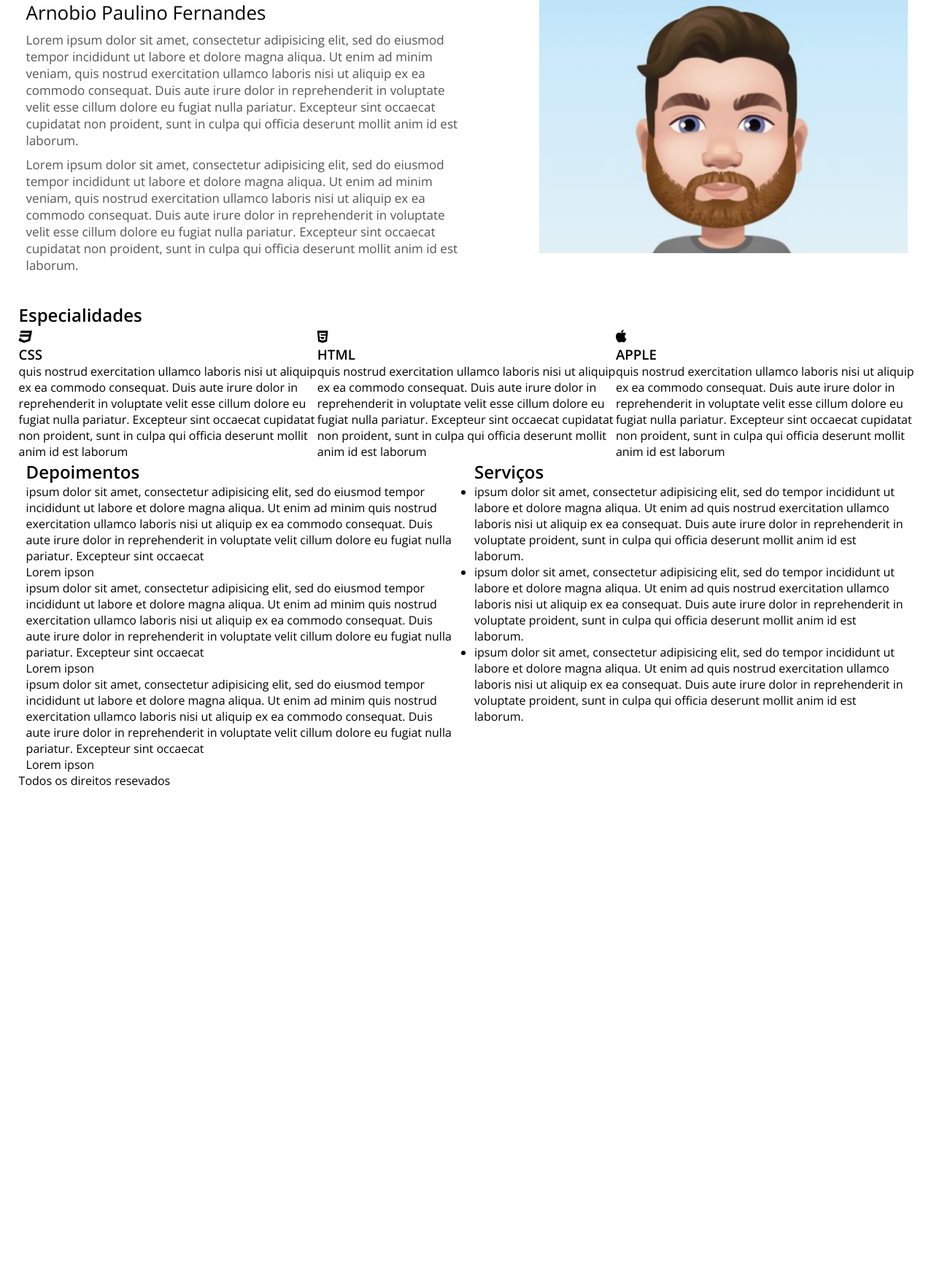
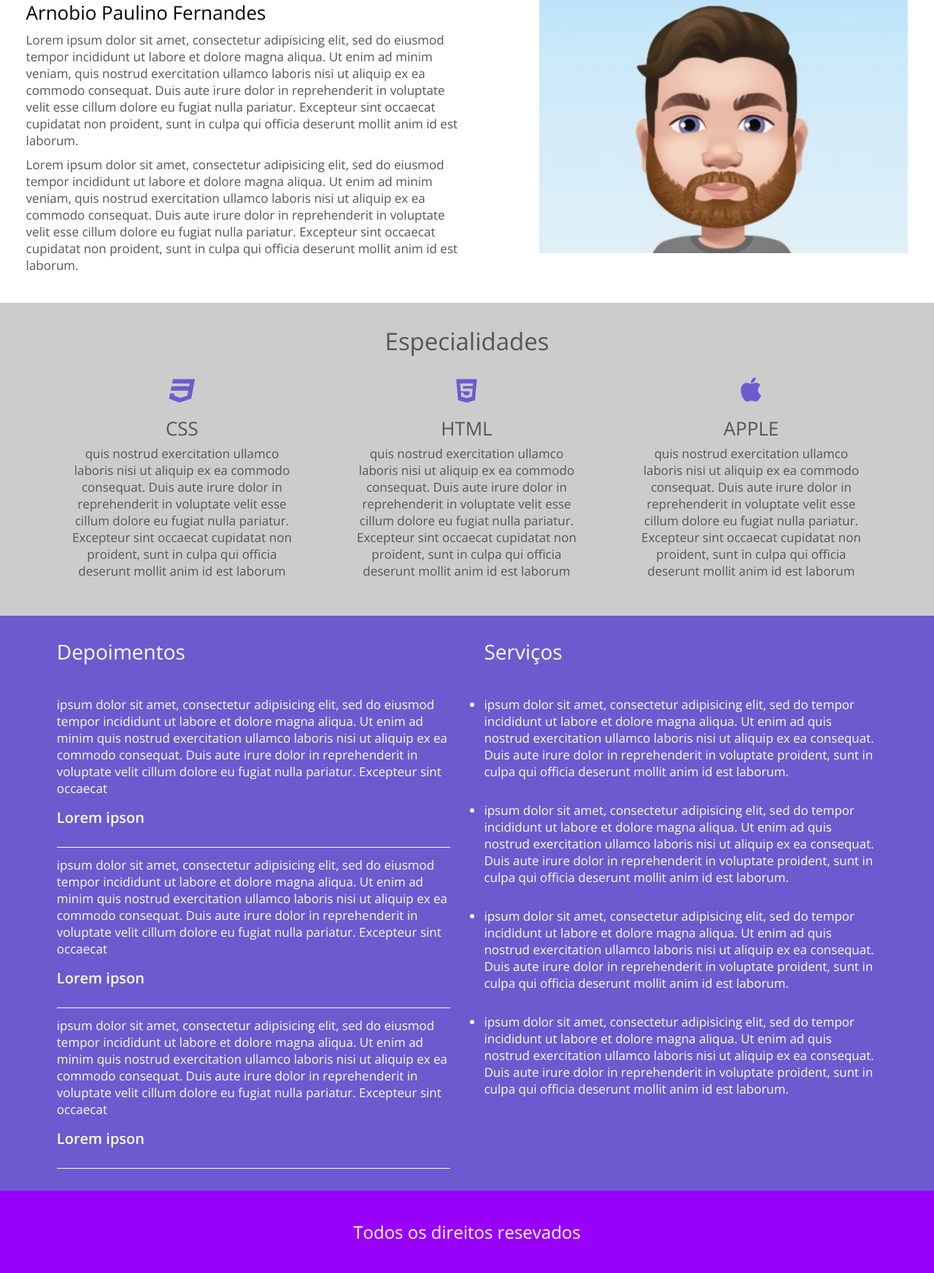
Before and after one commit to arnobiocmd/projetodozero, a PHP site: page / in a window 1280 px wide. Shown: the part 690-2435 px from the top of the page at 73% size. Before the commit the page ends 1767 px from the top, so only its background shows below. Run offline with PHP 8.4, Linux system fonts and the light colour scheme.

Commit message:
commit que foi finalizado a parte de HTML E CSS do site

```diff
--- a/assets/css/style.css
+++ b/assets/css/style.css
@@ -173,9 +173,94 @@ header{
 	font-size: 17px;
 	color: #555;
 }
+.especialidas{
+	padding:30px;
+	background-color: #ccc;
+}
+.especialidas h2.title{
+	text-align: center;
+	font-size: 33px;
+	color: #555;
+	font-weight: 400;
+}
+
+.box-especialidades{
+	padding: 20px 3%;
+	text-align: center;
+}
+.box-especialidades h3{
+	color: #6D5ACF;
+	font-size: 36px;
+	margin-bottom: 10px;
+}
+.box-especialidades h4{
+	color: #555;
+	font-size: 26px;
+	font-weight: 400;
+	margin-bottom: 5px;
+}
+.box-especialidades p{
+	color: #555;
+	font-size: 17px;
+}
+
+.extras{
+	padding: 30px;
+	background-color: #6D5ACF;
+}
+.extras h2.title{
+	color: white;
+	margin-bottom: 30px;
+	font-size: 28px;
+	font-weight: 400;
+}
+.depoimento-single{
+	border-bottom: 1px solid white;
+	padding: 12px 0;
+}
+.depoimento-single p{
+	margin-bottom: 15px;
+	color: white;
+	font-weight: 300;
+	font-size: 17px;
+}
+
+.depoimento-descricao p{
+
+}
+p.nome-autor{
+	font-size: 20px;
+	font-weight: bold;
 
 
+}
+.servicos-container,.depoimento-container{
+	padding: 0 2%;
+}
 
+.servicos{
+	padding: 12px 0;
+}
+.servicos ul{
+	color: white;
+	font-size: 17px;
+	font-weight: 300;
+
+}
+.servicos li{
+	margin-bottom: 30px;
+}
+
+footer{
+	padding: 40px;
+	background-color: #9900FA;
+}
+
+footer p{
+	text-align: center;
+	color: white;
+	font-size: 24px;
+}
 
 @media screen and (max-width: 768px){
 	.w50{
@@ -198,5 +283,8 @@ header{
 	.logo{
 		padding: 4px;
 	}
+	.w33{
+		width: 100%;
+	}
 
 }
--- a/index.php
+++ b/index.php
@@ -77,7 +77,7 @@
 			<h2 class="title">Especialidades</h2>
 			<div class="w33 left box-especialidades">
 				<h3><i class="fa fa-css3" aria-hidden="true"></i></h3>
-				<h3>CSS</h3>
+				<h4>CSS</h4>
 				<p>quis nostrud exercitation ullamco laboris nisi ut aliquip ex ea commodo
 				consequat. Duis aute irure dolor in reprehenderit in voluptate velit esse
 				cillum dolore eu fugiat nulla pariatur. Excepteur sint occaecat cupidatat non
@@ -85,7 +85,7 @@
 			</div>
 			<div class="w33 left box-especialidades">
 				<h3><i class="fa fa-html5" aria-hidden="true"></i></h3>
-				<h3>HTML</h3>
+				<h4>HTML</h4>
 				<p>quis nostrud exercitation ullamco laboris nisi ut aliquip ex ea commodo
 				consequat. Duis aute irure dolor in reprehenderit in voluptate velit esse
 				cillum dolore eu fugiat nulla pariatur. Excepteur sint occaecat cupidatat non
@@ -93,7 +93,7 @@
 			</div>
 			<div class="w33 left box-especialidades">
 				<h3><i class="fa fa-apple" aria-hidden="true"></i></h3>
-				<h3>APPLE</h3>
+				<h4>APPLE</h4>
 				<p>quis nostrud exercitation ullamco laboris nisi ut aliquip ex ea commodo
 				consequat. Duis aute irure dolor in reprehenderit in voluptate velit esse
 				cillum dolore eu fugiat nulla pariatur. Excepteur sint occaecat cupidatat non
@@ -104,7 +104,7 @@
 	</section>
 	<section class="extras">
 		<div class="center">
-			<div class="left w50">
+			<div class="left w50 depoimento-container">
 			<h2 class="title">Depoimentos</h2>
 				<div class="depoimento-single">
 					<p class="depoimento-descricao">ipsum dolor sit amet, consectetur adipisicing elit, sed do eiusmod
@@ -134,10 +134,15 @@
 					<p class="nome-autor">Lorem ipson</p>
 				</div>
 			</div>
-			<div class=" left w50">
+			<div class=" left w50 servicos-container">
 			<h2 class="title">Serviços</h2>
 				<div class="servicos">
 					<ul>
+						<li>ipsum dolor sit amet, consectetur adipisicing elit, sed do
+						tempor incididunt ut labore et dolore magna aliqua. Ut enim ad
+						quis nostrud exercitation ullamco laboris nisi ut aliquip ex ea
+						consequat. Duis aute irure dolor in reprehenderit in voluptate
+						proident, sunt in culpa qui officia deserunt mollit anim id est laborum.</li>
 						<li>ipsum dolor sit amet, consectetur adipisicing elit, sed do
 						tempor incididunt ut labore et dolore magna aliqua. Ut enim ad
 						quis nostrud exercitation ullamco laboris nisi ut aliquip ex ea
```
